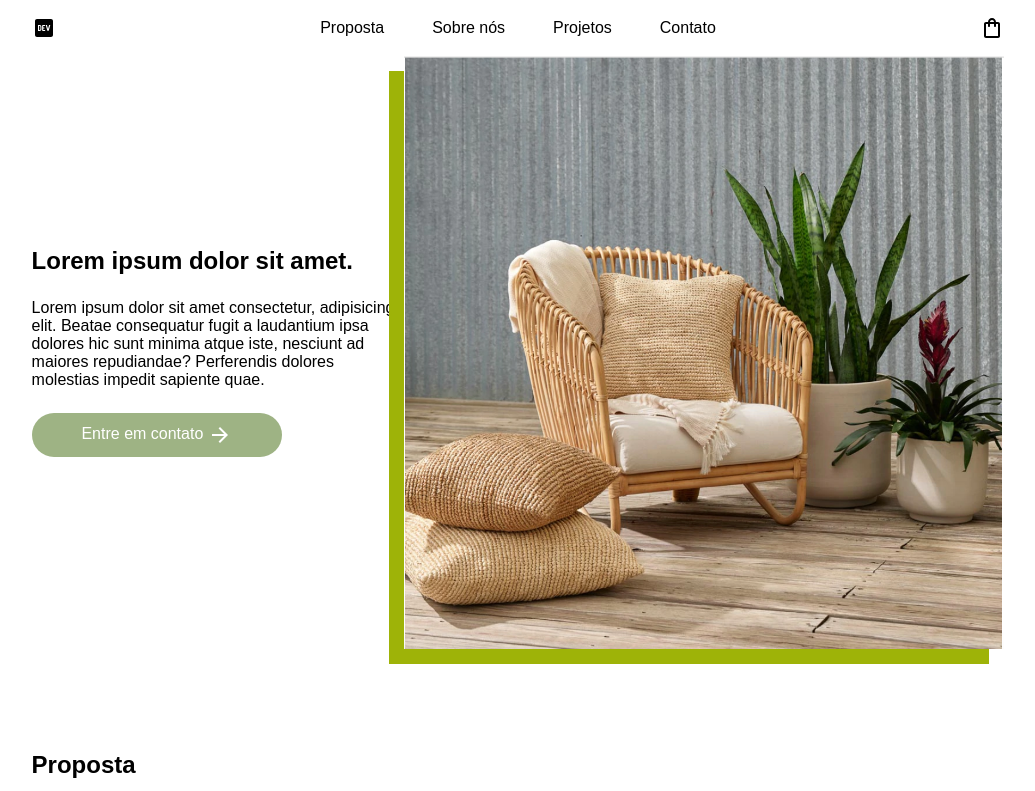
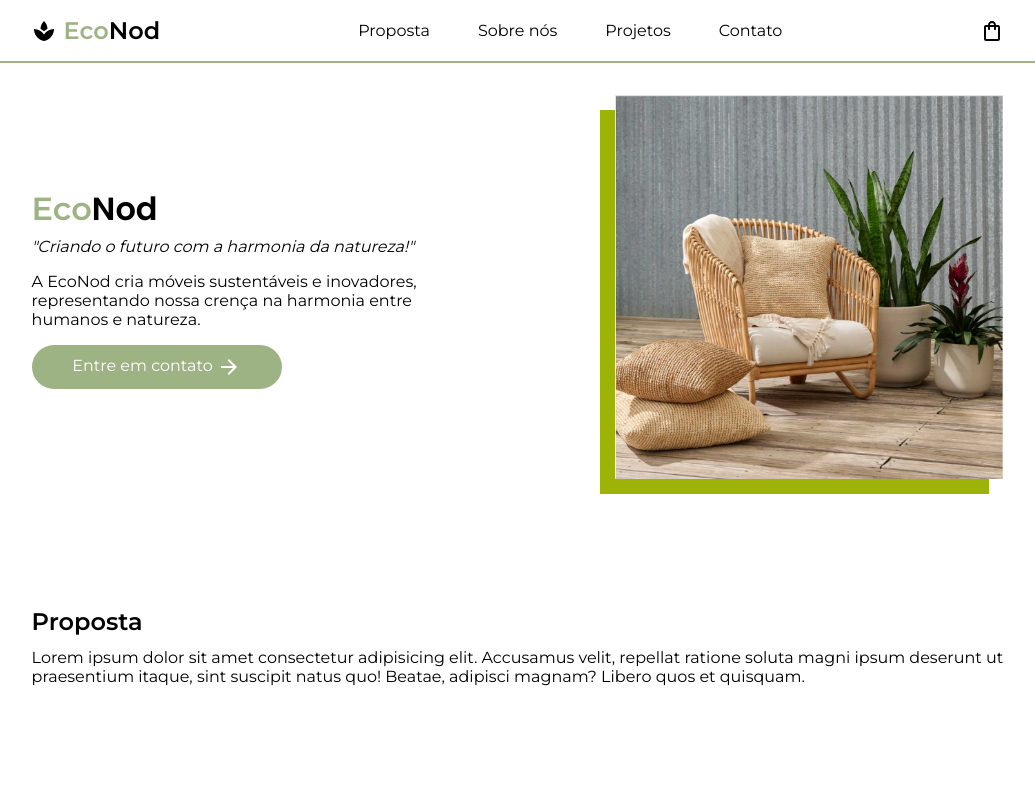
Before and after one commit to paulobarone/furniture, a React (Create React App) app: page / in a window 1280 px wide. Shown: the top 791 px of the page, without its empty margins (122-1157 px from the left). Built offline with nearby package versions, Linux system fonts and the light colour scheme; the HTML template or start-up script is replaced by a standard one.

Commit message:
fix responsive bugs and add animation

```diff
--- a/public/index.html
+++ b/public/index.html
@@ -4,8 +4,10 @@
     <meta charset="utf-8" />
     <meta name="viewport" content="width=device-width, initial-scale=1" />
     <meta name="theme-color" content="#000000" />
-
-    <title>React App</title>
+    <link rel="preconnect" href="https://fonts.googleapis.com">
+  <link rel="preconnect" href="https://fonts.gstatic.com" crossorigin>
+  <link href="https://fonts.googleapis.com/css2?family=Montserrat:wght@400;500;600&family=Poppins:wght@400;500;600&display=swap" rel="stylesheet">
+    <title>EcoMobília | Sustentabilidade</title>
   </head>
   <body>
     <noscript>You need to enable JavaScript to run this app.</noscript>
--- a/src/components/About/About.css
+++ b/src/components/About/About.css
@@ -1,7 +1,8 @@
 .about {
-  padding: 8% 12%;
+  padding: 4em 8%;
   display: flex;
   flex-direction: column;
+  align-items: center;
   gap: 24px;
 }
 
@@ -29,3 +30,9 @@
 .about-item span {
   font-weight: 500;
 }
+
+@media screen and (min-width: 1280px) {
+  .about {
+    padding: 4em 12%;
+  }
+}
--- a/src/components/Button/Button.css
+++ b/src/components/Button/Button.css
@@ -7,12 +7,12 @@
   padding: 10px 20px;
   font-size: 16px;
   cursor: pointer;
-  transition: background-color, width, 0.2s, color 0.2s; /* Transições para cor e background-color */
+  transition: background-color, width, 0.2s;
 }
 
 .button .button-icon {
   vertical-align: middle;
-  transition: transform 0.2s; /* Transição para o ícone */
+  transition: transform 0.2s;
 }
 
 .button:hover {
@@ -21,10 +21,10 @@
 }
 
 .button:hover .button-icon {
-  transform: translateX(5px); /* Move o ícone 5px para a direita ao passar o mouse */
+  transform: translateX(5px);
 }
 
 .button:not(:hover) {
-  background-color: var(--green); /* Restaura o background-color quando não está em hover */
+  background-color: var(--green);
   width: 250px;
 }
--- a/src/components/Navbar/Navbar.css
+++ b/src/components/Navbar/Navbar.css
@@ -1,9 +1,27 @@
 nav {
   background-color: white;
-  padding: 16px 12%;
+  padding: 16px 8%;
   display: flex;
   align-items: center;
   justify-content: space-between;
+  border-bottom: 2px solid var(--green);
+}
+
+nav h1 {
+  display: flex;
+  align-items: center;
+  cursor: pointer;
+}
+
+nav h1 span {
+  color: var(--green);
+  margin-left: 8px;
+}
+
+nav h1:hover .logo-img {
+  transition: 0.3s ease;
+  color: var(--green);
+  transform: translateY(-3px);
 }
 
 .menu {
@@ -15,10 +33,12 @@ nav {
   flex-direction: column;
   list-style: none;
   padding: 20px 0;
-  background-color: white;
+  background-color: var(--light-green);
   border-radius: 30px;
-  width: 90vw;
+  width: 80vw;
   gap: 24px;
+  align-items: center;
+  font-size: 1.2em;
 
   position: absolute;
   top: 80px;
@@ -35,10 +55,10 @@ nav {
 .navbar-item::after {
   content: '';
   position: absolute;
-  bottom: -20px;
+  bottom: -5px;
   width: 100%;
   height: 3px;
-  background: var(--bright-green);
+  background: white;
   display: block;
   opacity: 0;
   transition: 0.5s;
@@ -60,6 +80,11 @@ nav {
 
 .hidden {
   visibility: hidden;
+}
+
+.icon-container {
+  width: 32px;
+  height: 32px;
 }
 
 @media screen and (min-width: 768px) {
@@ -85,4 +110,22 @@ nav {
   .icon-container {
     display: none;
   }
+
+  .navbar-item::after {
+    content: '';
+    position: absolute;
+    bottom: -5px;
+    width: 100%;
+    height: 3px;
+    background: var(--bright-green);
+    display: block;
+    opacity: 0;
+    transition: 0.5s;
+  }
 }
+
+@media screen and (min-width: 1280px) {
+  nav {
+    padding: 16px 12%;
+  }
+}
--- a/src/components/Navbar/Navbar.jsx
+++ b/src/components/Navbar/Navbar.jsx
@@ -1,8 +1,8 @@
 import './Navbar.css';
 import MenuIcon from '@mui/icons-material/Menu';
 import MenuOpenIcon from '@mui/icons-material/MenuOpen';
-import LogoDevIcon from '@mui/icons-material/LogoDev';
 import ShoppingBagOutlinedIcon from '@mui/icons-material/ShoppingBagOutlined';
+import SpaIcon from '@mui/icons-material/Spa';
 import { useState } from 'react'
 
 export default function Navbar(props) {
@@ -14,7 +14,7 @@ export default function Navbar(props) {
 
   return (
     <nav>
-      <LogoDevIcon />
+      <h1><SpaIcon className='logo-img' /> <span>Eco</span>Nod</h1>
       <ul className={`navbar-items ${!menuOpen && 'hidden'}`}>
         {props.navbarItems.map((item, index) => {
           return <li className='navbar-item' onClick={() => setMenuOpen(false)} key={index}>{item}</li>
--- a/src/components/Projects/Projects.css
+++ b/src/components/Projects/Projects.css
@@ -1,5 +1,5 @@
 .projects {
-  padding: 8% 12%;
+  padding: 4em 8%;
   display: flex;
   flex-direction: column;
   gap: 24px;
@@ -33,3 +33,9 @@
   flex-direction: column;
   gap: 32px;
 }
+
+@media screen and (min-width: 1280px) {
+  .projects {
+    padding: 4em 12%;
+  }
+}
--- a/src/components/Proposal/Proposal.css
+++ b/src/components/Proposal/Proposal.css
@@ -1,6 +1,12 @@
 .proposal {
-  padding: 8% 12%;
+  padding: 4em 8%;
   display: flex;
   flex-direction: column;
   gap: 12px;
 }
+
+@media screen and (min-width: 1280px) {
+  .proposal {
+    padding: 4em 12%;
+  }
+}
--- a/src/components/Proposal/Proposal.jsx
+++ b/src/components/Proposal/Proposal.jsx
@@ -4,7 +4,7 @@ export default function Proposal() {
   return (
     <section className="proposal">
       <h2>Proposta</h2>
-      <p>Lorem ipsum dolor sit amet, consectetur adipisicing elit. Eaque cupiditate quam ex porro. Eum, tempore voluptas. Quaerat quam atque ad.</p>
+      <p>Lorem ipsum dolor sit amet consectetur adipisicing elit. Accusamus velit, repellat ratione soluta magni ipsum deserunt ut praesentium itaque, sint suscipit natus quo! Beatae, adipisci magnam? Libero quos et quisquam.</p>
     </section>
   )
 }
--- a/src/components/Showcase/Showcase.css
+++ b/src/components/Showcase/Showcase.css
@@ -1,21 +1,44 @@
 .showcase {
-  padding: 0 12%;
+  padding: 4em 8%;
   display: flex;
   align-items: center;
+  justify-content: center;
 }
 
 .textgroup {
   display: flex;
   flex-direction: column;
-  gap: 24px;
-  max-width: 500px;
+  align-items: center;
+  text-align: center;
+  max-width: 450px;
+}
+
+.title {
+  font-size: 32px;
+  margin-bottom: 4px;
+  font-family: 'Poppins', sans-serif;
+}
+
+.textgroup .subtitle {
+  font-size: 16px;
+  margin-bottom: 16px;
+  font-style: italic;
+}
+
+.title span {
+  color: var(--green);
+}
+
+.textgroup .description {
+  margin-bottom: 16px;
 }
 
 .showcase-img {
-  width: 600px;
+  display: none;
+  width: 40%;
   -webkit-box-shadow: -15px 15px 0px 0px rgba(158,179,8,1);
--moz-box-shadow: -15px 15px 0px 0px rgba(158,179,8,1);
-box-shadow: -15px 15px 0px 0px rgba(158,179,8,1);
+  -moz-box-shadow: -15px 15px 0px 0px rgba(158,179,8,1);
+  box-shadow: -15px 15px 0px 0px rgba(158,179,8,1);
 }
 
 @media screen and (min-width: 1024px) {
@@ -23,5 +46,21 @@ box-shadow: -15px 15px 0px 0px rgba(158,179,8,1);
     display: flex;
     flex-direction: row;
     justify-content: space-between;
+    padding: 2em 8% 4em 8%;
+  }
+
+  .showcase-img {
+    display: block;
+  }
+
+  .showcase .textgroup {
+    text-align: start;
+    align-items: start;
   }
 }
+
+@media screen and (min-width: 1280px) {
+  .showcase {
+    padding: 2em 12% 4em 12%;
+  }
+}
--- a/src/components/Showcase/Showcase.jsx
+++ b/src/components/Showcase/Showcase.jsx
@@ -7,9 +7,12 @@ export default function Showcase() {
   return (
     <section className="showcase">
       <div className="textgroup">
-        <h1 className="title">Lorem ipsum dolor sit amet.</h1>
+        <h1 className="title"><span>Eco</span>Nod</h1>
+        <p className="subtitle">
+          "Criando o futuro com a harmonia da natureza!"
+        </p>
         <p className="description">
-          Lorem ipsum dolor sit amet consectetur, adipisicing elit. Beatae consequatur fugit a laudantium ipsa dolores hic sunt minima atque iste, nesciunt ad maiores repudiandae? Perferendis dolores molestias impedit sapiente quae.
+        A EcoNod cria móveis sustentáveis e inovadores, representando nossa crença na harmonia entre humanos e natureza.
         </p>
         <Button arrow={true}>Entre em contato</Button>
       </div>
--- a/src/index.css
+++ b/src/index.css
@@ -7,7 +7,7 @@
 }
 
 * {
-  font-family: 'Poppins', sans-serif;
+  font-family: 'Montserrat', sans-serif;
   box-sizing: border-box;
   padding: 0;
   margin: 0;
```
